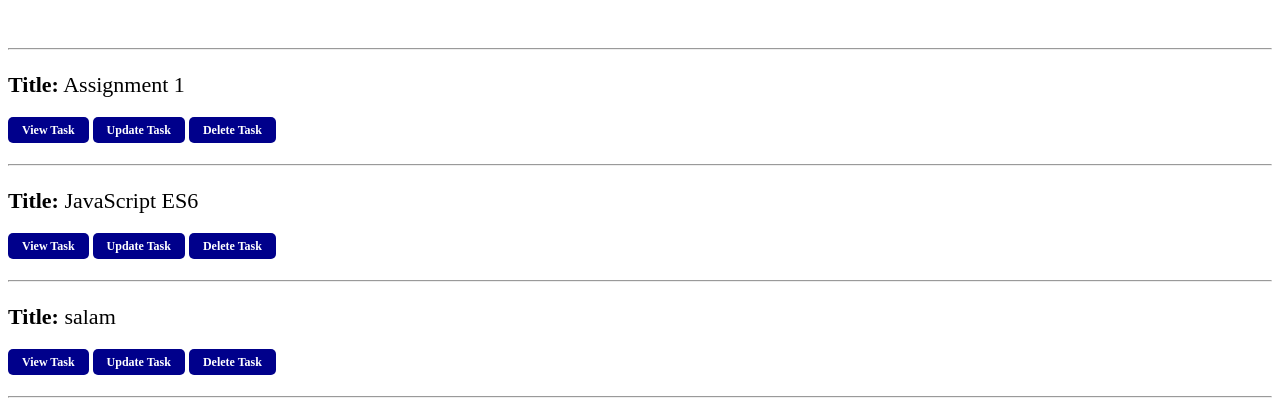
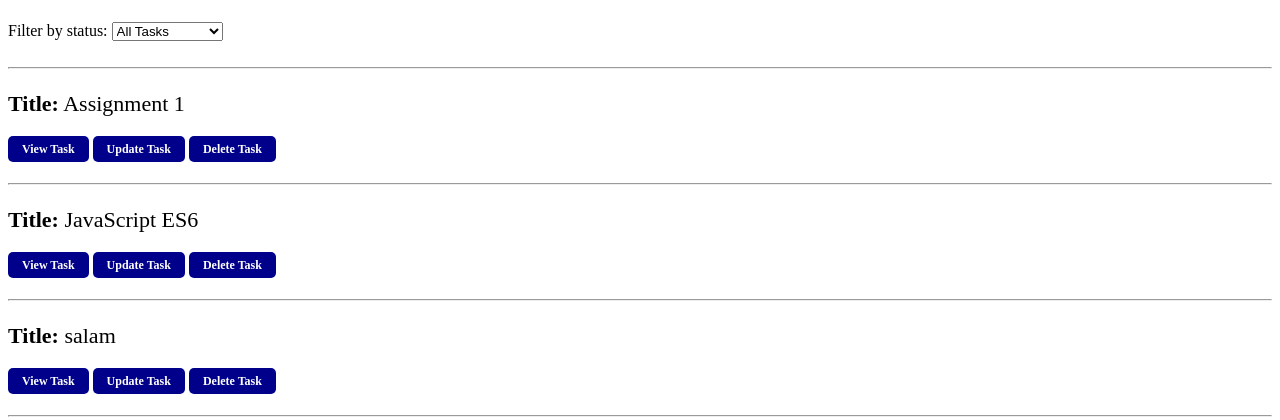
Before and after one commit to Omarr-kh/Task-Management-Application-Django, a Django app: page /tasks/ in a window 1280 px wide. Shown: the part 58-478 px from the top of the page. Run offline with Django 5.2, Linux system fonts and the light colour scheme; data comes from the database, SQL or seed files in the repository.

Commit message:
added filtering by task status

```diff
--- a/tasks/views.py
+++ b/tasks/views.py
@@ -11,7 +11,16 @@ def home(request):
     """ View to show all tasks using pagination (5 per page) """
 
     user = User.objects.last()
-    tasks = Task.objects.filter(user=user)
+
+    status_filter = request.GET.get('status', 'all')
+
+    # Filter tasks based on the status
+    if status_filter == 'completed':
+        tasks = Task.objects.filter(status=True)
+    elif status_filter == 'not_completed':
+        tasks = Task.objects.filter(status=False)
+    else:
+        tasks = Task.objects.all()
 
     # pagination with maximum of 5 tasks per page
     paginator = Paginator(tasks, 5)
@@ -20,7 +29,8 @@ def home(request):
     page_number = request.GET.get('page')
     page_obj = paginator.get_page(page_number)
     context = {
-        "tasks": page_obj
+        "tasks": page_obj,
+        'status_filter': status_filter,
     }
 
     # render a certain page
--- a/templates/tasks/home.html
+++ b/templates/tasks/home.html
@@ -37,6 +37,16 @@
     <header>
       <h1 class="header">All Tasks</h1>
     </header>
+
+    <form method="get" action="">
+        <label for="status">Filter by status:</label>
+        <select name="status" id="status" onchange="this.form.submit()">
+            <option value="all" {% if status_filter == 'all' %}selected{% endif %}>All Tasks</option>
+            <option value="completed" {% if status_filter == 'completed' %}selected{% endif %}>Completed</option>
+            <option value="not_completed" {% if status_filter == 'not_completed' %}selected{% endif %}>Not Completed</option>
+        </select>
+    </form>
+
     <div>
       <br><hr>
       {% for task in tasks %}
@@ -51,8 +61,8 @@
     <div class="pagination">
         <span class="step-links">
             {% if tasks.has_previous %}
-                <a href="?page=1">&laquo; first</a>
-                <a href="?page={{ page_obj.previous_page_number }}">previous</a>
+                <a href="?page=1&status={{ status_filter }}">&laquo; first</a>
+                <a href="?page={{ page_obj.previous_page_number }}&status={{ status_filter }}">previous</a>
             {% endif %}
 
             <span class="current">
@@ -60,8 +70,8 @@
             </span>
 
             {% if tasks.has_next %}
-                <a href="?page={{ tasks.next_page_number }}">next</a>
-                <a href="?page={{ tasks.paginator.num_pages }}">last &raquo;</a>
+                <a href="?page={{ tasks.next_page_number }}&status={{ status_filter }}">next</a>
+                <a href="?page={{ tasks.paginator.num_pages }}&status={{ status_filter }}">last &raquo;</a>
             {% endif %}
         </span>
     </div>
```
